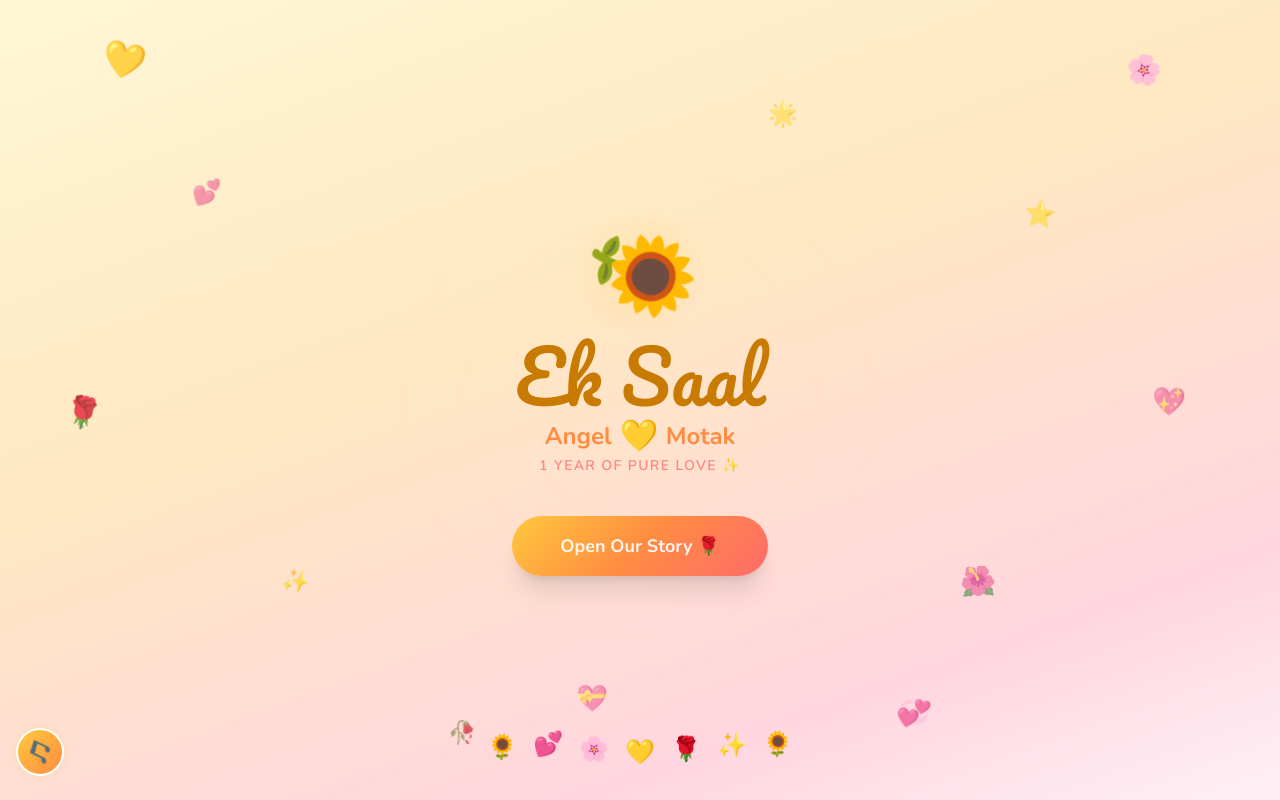
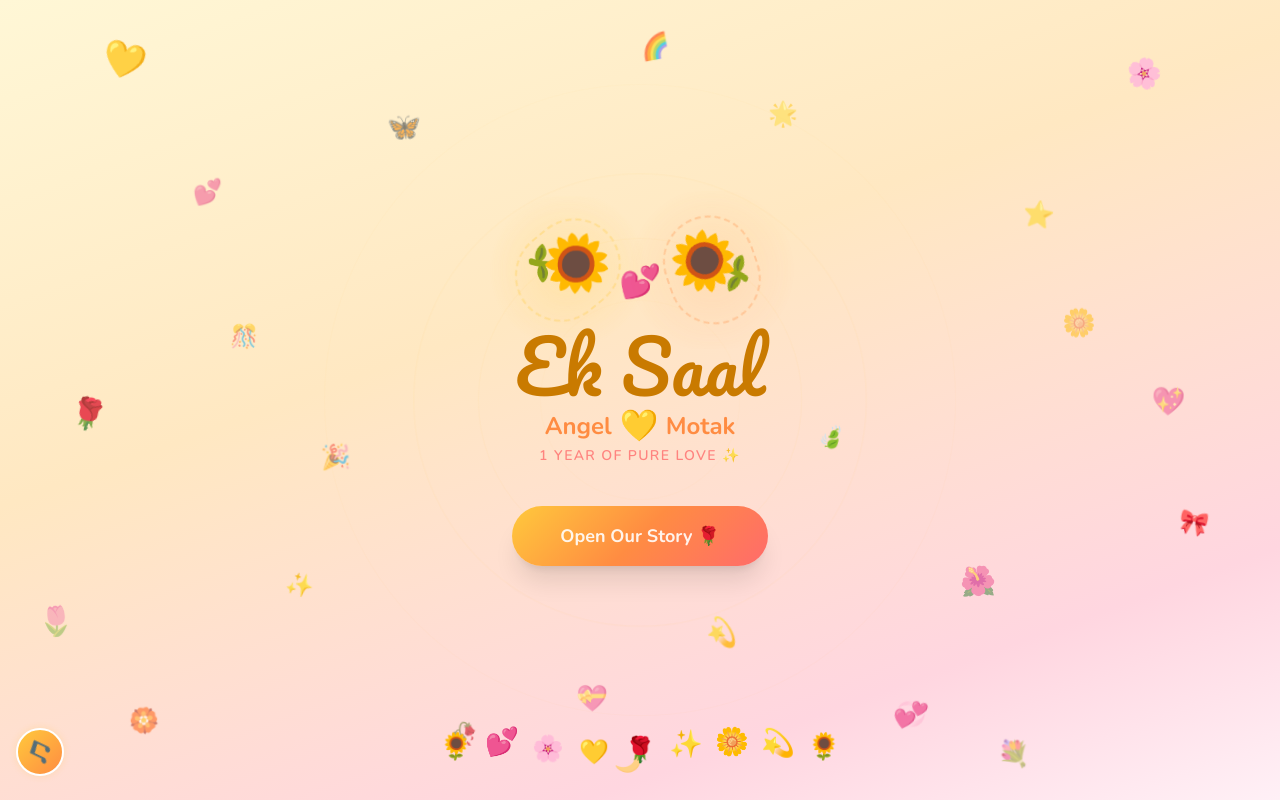
Before and after one commit to shivanshu-codex/Anniversery, a React (Vite) app: page / in a window 1280 px wide. Built offline with nearby package versions, Linux system fonts and the light colour scheme.

Commit message:
Landing: twin sunflowers with animations, more colorful flying icons

```diff
--- a/src/components/Landing.tsx
+++ b/src/components/Landing.tsx
@@ -5,68 +5,162 @@ interface LandingProps {
 }
 
 const BG_ICONS = [
-  { emoji: '💛', x: 8,  y: 6,  size: 2.2, dur: 4.1, delay: 0 },
-  { emoji: '🌸', x: 88, y: 8,  size: 1.8, dur: 3.6, delay: 0.5 },
-  { emoji: '💕', x: 15, y: 22, size: 1.5, dur: 5.0, delay: 1.0 },
-  { emoji: '⭐', x: 80, y: 25, size: 1.6, dur: 4.4, delay: 0.3 },
-  { emoji: '🌹', x: 5,  y: 50, size: 1.9, dur: 3.8, delay: 0.7 },
-  { emoji: '💖', x: 90, y: 48, size: 1.7, dur: 4.8, delay: 0.2 },
-  { emoji: '✨', x: 22, y: 72, size: 1.4, dur: 3.3, delay: 1.2 },
-  { emoji: '🌺', x: 75, y: 70, size: 1.8, dur: 4.6, delay: 0.9 },
-  { emoji: '💝', x: 45, y: 85, size: 1.6, dur: 5.2, delay: 0.4 },
-  { emoji: '🌟', x: 60, y: 12, size: 1.5, dur: 3.9, delay: 1.5 },
-  { emoji: '🥀', x: 35, y: 90, size: 1.4, dur: 4.2, delay: 0.6 },
-  { emoji: '💞', x: 70, y: 88, size: 1.7, dur: 3.7, delay: 0.8 },
+  { emoji: '💛', x: 8,  y: 6,  size: 2.2, dur: 4.1, delay: 0.0, dx:  0,   dy: -18 },
+  { emoji: '🌸', x: 88, y: 8,  size: 1.8, dur: 3.6, delay: 0.5, dx:  0,   dy: -14 },
+  { emoji: '💕', x: 15, y: 22, size: 1.5, dur: 5.0, delay: 1.0, dx:  8,   dy: -20 },
+  { emoji: '⭐', x: 80, y: 25, size: 1.6, dur: 4.4, delay: 0.3, dx: -6,   dy: -16 },
+  { emoji: '🌹', x: 5,  y: 50, size: 1.9, dur: 3.8, delay: 0.7, dx:  10,  dy: -15 },
+  { emoji: '💖', x: 90, y: 48, size: 1.7, dur: 4.8, delay: 0.2, dx: -10,  dy: -18 },
+  { emoji: '✨', x: 22, y: 72, size: 1.4, dur: 3.3, delay: 1.2, dx:  6,   dy: -12 },
+  { emoji: '🌺', x: 75, y: 70, size: 1.8, dur: 4.6, delay: 0.9, dx: -8,   dy: -16 },
+  { emoji: '💝', x: 45, y: 85, size: 1.6, dur: 5.2, delay: 0.4, dx:  4,   dy: -14 },
+  { emoji: '🌟', x: 60, y: 12, size: 1.5, dur: 3.9, delay: 1.5, dx: -4,   dy: -18 },
+  { emoji: '🥀', x: 35, y: 90, size: 1.4, dur: 4.2, delay: 0.6, dx:  8,   dy: -10 },
+  { emoji: '💞', x: 70, y: 88, size: 1.7, dur: 3.7, delay: 0.8, dx: -6,   dy: -15 },
+  { emoji: '🦋', x: 30, y: 14, size: 1.7, dur: 4.5, delay: 0.3, dx:  12,  dy: -22 },
+  { emoji: '🌈', x: 50, y: 4,  size: 1.5, dur: 5.5, delay: 1.1, dx:  0,   dy: -10 },
+  { emoji: '🎀', x: 93, y: 65, size: 1.5, dur: 3.5, delay: 0.5, dx: -12,  dy: -16 },
+  { emoji: '🌷', x: 3,  y: 75, size: 1.8, dur: 4.3, delay: 1.3, dx:  10,  dy: -14 },
+  { emoji: '💫', x: 55, y: 78, size: 1.6, dur: 3.8, delay: 0.7, dx:  6,   dy: -20 },
+  { emoji: '🎊', x: 18, y: 40, size: 1.4, dur: 4.7, delay: 0.9, dx:  8,   dy: -15 },
+  { emoji: '🌼', x: 83, y: 38, size: 1.7, dur: 5.1, delay: 0.4, dx: -10,  dy: -12 },
+  { emoji: '🍃', x: 65, y: 55, size: 1.3, dur: 3.4, delay: 0.2, dx: -14,  dy: -18 },
+  { emoji: '🎉', x: 25, y: 55, size: 1.5, dur: 4.9, delay: 1.0, dx:  10,  dy: -16 },
+  { emoji: '🌙', x: 48, y: 93, size: 1.4, dur: 4.0, delay: 1.6, dx:  0,   dy: -8  },
+  { emoji: '🏵️', x: 10, y: 88, size: 1.5, dur: 5.3, delay: 0.8, dx:  8,   dy: -12 },
+  { emoji: '💐', x: 78, y: 92, size: 1.6, dur: 4.6, delay: 1.2, dx: -8,   dy: -10 },
 ]
 
 export default function Landing({ onBegin }: LandingProps) {
   return (
-    <section className="relative min-h-screen flex flex-col items-center justify-center overflow-hidden px-6"
+    <section
+      className="relative min-h-screen flex flex-col items-center justify-center overflow-hidden px-6"
       style={{ background: 'linear-gradient(160deg, #fff7d6 0%, #ffe8c2 40%, #ffd6e0 80%, #fff0f6 100%)' }}
     >
       {/* Pulsing background rings */}
-      {[0, 1, 2].map((i) => (
+      {[0, 1, 2, 3].map((i) => (
         <motion.div
           key={i}
           className="absolute rounded-full border border-sunflower/20 pointer-events-none"
-          style={{ width: 220 + i * 120, height: 220 + i * 120 }}
-          animate={{ scale: [1, 1.12, 1], opacity: [0.3, 0.1, 0.3] }}
-          transition={{ duration: 3.5 + i * 0.8, repeat: Infinity, delay: i * 0.6 }}
+          style={{ width: 180 + i * 130, height: 180 + i * 130 }}
+          animate={{ scale: [1, 1.14, 1], opacity: [0.35, 0.08, 0.35] }}
+          transition={{ duration: 3.5 + i * 0.8, repeat: Infinity, delay: i * 0.7 }}
         />
       ))}
 
-      {/* Floating background icons */}
+      {/* Flying background icons */}
       {BG_ICONS.map((icon, i) => (
         <motion.div
           key={i}
           className="absolute select-none pointer-events-none"
           style={{ left: `${icon.x}%`, top: `${icon.y}%`, fontSize: `${icon.size}rem` }}
-          animate={{ y: [0, -18, 0], rotate: [0, 12, -12, 0], opacity: [0.55, 0.95, 0.55] }}
+          animate={{
+            x: [0, icon.dx, 0],
+            y: [0, icon.dy, 0],
+            rotate: [0, 15, -15, 0],
+            opacity: [0.5, 1, 0.5],
+          }}
           transition={{ duration: icon.dur, repeat: Infinity, delay: icon.delay, ease: 'easeInOut' }}
         >
           {icon.emoji}
         </motion.div>
       ))}
 
-      {/* Central sunflower — spinning with glow */}
+      {/* Twin sunflowers */}
       <motion.div
-        className="relative mb-5 select-none"
-        initial={{ scale: 0, rotate: -180 }}
-        animate={{ scale: 1, rotate: 0 }}
-        transition={{ type: 'spring', stiffness: 120, damping: 10, delay: 0.1 }}
+        className="relative flex items-end gap-3 mb-6 select-none"
+        initial={{ opacity: 0 }}
+        animate={{ opacity: 1 }}
+        transition={{ delay: 0.1 }}
       >
+        {/* Left sunflower */}
         <motion.div
-          className="absolute inset-0 rounded-full"
-          style={{ background: 'radial-gradient(circle, rgba(255,201,60,0.5) 0%, transparent 70%)' }}
-          animate={{ scale: [1, 1.4, 1], opacity: [0.6, 0.2, 0.6] }}
-          transition={{ duration: 2.5, repeat: Infinity }}
-        />
+          className="relative"
+          initial={{ scale: 0, x: -80, rotate: -180 }}
+          animate={{ scale: 1, x: 0, rotate: 0 }}
+          transition={{ type: 'spring', stiffness: 90, damping: 12, delay: 0.15 }}
+        >
+          {/* Glow — golden */}
+          <motion.div
+            className="absolute rounded-full pointer-events-none"
+            style={{
+              inset: '-18px',
+              background: 'radial-gradient(circle, rgba(255,201,60,0.55) 0%, transparent 70%)',
+            }}
+            animate={{ scale: [1, 1.5, 1], opacity: [0.8, 0.2, 0.8] }}
+            transition={{ duration: 2.4, repeat: Infinity }}
+          />
+          {/* Outer spin ring */}
+          <motion.div
+            className="absolute rounded-full border-2 border-dashed border-sunflower/30 pointer-events-none"
+            style={{ inset: '-10px' }}
+            animate={{ rotate: 360 }}
+            transition={{ duration: 14, repeat: Infinity, ease: 'linear' }}
+          />
+          {/* Bounce wrapper */}
+          <motion.div
+            animate={{ y: [0, -10, 0] }}
+            transition={{ duration: 3.2, repeat: Infinity, ease: 'easeInOut' }}
+          >
+            {/* Rotating sunflower */}
+            <motion.span
+              className="text-7xl block"
+              animate={{ rotate: 360 }}
+              transition={{ duration: 22, repeat: Infinity, ease: 'linear' }}
+            >
+              🌻
+            </motion.span>
+          </motion.div>
+        </motion.div>
+
+        {/* Centre sparkle */}
         <motion.div
-          className="text-8xl relative z-10"
-          animate={{ rotate: 360 }}
-          transition={{ duration: 18, repeat: Infinity, ease: 'linear' }}
+          className="text-2xl mb-2"
+          initial={{ scale: 0, opacity: 0 }}
+          animate={{ scale: [1, 1.4, 1], opacity: [0.8, 1, 0.8], rotate: [0, 20, -20, 0] }}
+          transition={{ duration: 2, repeat: Infinity, delay: 0.6 }}
         >
-          🌻
+          💕
+        </motion.div>
+
+        {/* Right sunflower */}
+        <motion.div
+          className="relative"
+          initial={{ scale: 0, x: 80, rotate: 180 }}
+          animate={{ scale: 1, x: 0, rotate: 0 }}
+          transition={{ type: 'spring', stiffness: 90, damping: 12, delay: 0.25 }}
+        >
+          {/* Glow — warm orange */}
+          <motion.div
+            className="absolute rounded-full pointer-events-none"
+            style={{
+              inset: '-18px',
+              background: 'radial-gradient(circle, rgba(255,140,66,0.5) 0%, transparent 70%)',
+            }}
+            animate={{ scale: [1, 1.5, 1], opacity: [0.8, 0.2, 0.8] }}
+            transition={{ duration: 3.0, repeat: Infinity, delay: 0.9 }}
+          />
+          {/* Outer spin ring — counter */}
+          <motion.div
+            className="absolute rounded-full border-2 border-dashed border-warmOrange/30 pointer-events-none"
+            style={{ inset: '-10px' }}
+            animate={{ rotate: -360 }}
+            transition={{ duration: 18, repeat: Infinity, ease: 'linear' }}
+          />
+          {/* Bounce wrapper — offset phase */}
+          <motion.div
+            animate={{ y: [0, -10, 0] }}
+            transition={{ duration: 3.8, repeat: Infinity, ease: 'easeInOut', delay: 0.6 }}
+          >
+            {/* Counter-rotating sunflower */}
+            <motion.span
+              className="text-7xl block"
+              animate={{ rotate: -360 }}
+              transition={{ duration: 28, repeat: Infinity, ease: 'linear' }}
+            >
+              🌻
+            </motion.span>
+          </motion.div>
         </motion.div>
       </motion.div>
 
@@ -76,17 +170,17 @@ export default function Landing({ onBegin }: LandingProps) {
         style={{ color: '#c97a00' }}
         initial={{ opacity: 0, y: 40, scale: 0.8 }}
         animate={{ opacity: 1, y: 0, scale: 1 }}
-        transition={{ duration: 0.9, delay: 0.3, type: 'spring' }}
+        transition={{ duration: 0.9, delay: 0.4, type: 'spring' }}
       >
         Ek Saal
       </motion.h1>
 
-      {/* Names with heart between */}
+      {/* Names with heart */}
       <motion.div
         className="flex items-center gap-3 mb-1"
         initial={{ opacity: 0, y: 20 }}
         animate={{ opacity: 1, y: 0 }}
-        transition={{ duration: 0.7, delay: 0.6 }}
+        transition={{ duration: 0.7, delay: 0.65 }}
       >
         <span className="font-body text-2xl font-bold text-warmOrange">Angel</span>
         <motion.span
@@ -99,7 +193,7 @@ export default function Landing({ onBegin }: LandingProps) {
         <span className="font-body text-2xl font-bold text-warmOrange">Motak</span>
       </motion.div>
 
-      {/* Romantic subtitle */}
+      {/* Subtitle */}
       <motion.p
         className="font-body text-sm text-coral/80 font-semibold tracking-widest uppercase mb-10"
         initial={{ opacity: 0 }}
@@ -109,7 +203,7 @@ export default function Landing({ onBegin }: LandingProps) {
         1 Year of Pure Love ✨
       </motion.p>
 
-      {/* CTA Button with shimmer */}
+      {/* CTA Button */}
       <motion.button
         onClick={onBegin}
         className="relative font-body font-bold text-lg px-12 py-4 rounded-full text-white shadow-xl select-none overflow-hidden"
@@ -120,7 +214,6 @@ export default function Landing({ onBegin }: LandingProps) {
         whileHover={{ scale: 1.08, boxShadow: '0 20px 50px rgba(255,140,66,0.55)' }}
         whileTap={{ scale: 0.94 }}
       >
-        {/* Shimmer overlay */}
         <motion.div
           className="absolute inset-0 opacity-30"
           style={{ background: 'linear-gradient(90deg, transparent 0%, white 50%, transparent 100%)' }}
@@ -143,11 +236,11 @@ export default function Landing({ onBegin }: LandingProps) {
         animate={{ opacity: 1, y: 0 }}
         transition={{ delay: 1.4 }}
       >
-        {['🌻', '💕', '🌸', '💛', '🌹', '✨', '🌻'].map((e, i) => (
+        {['🌻', '💕', '🌸', '💛', '🌹', '✨', '🌼', '💫', '🌻'].map((e, i) => (
           <motion.span
             key={i}
-            animate={{ y: [0, -8, 0] }}
-            transition={{ duration: 2 + i * 0.15, repeat: Infinity, delay: i * 0.2, ease: 'easeInOut' }}
+            animate={{ y: [0, -10, 0], scale: [1, 1.15, 1] }}
+            transition={{ duration: 2 + i * 0.15, repeat: Infinity, delay: i * 0.18, ease: 'easeInOut' }}
           >
             {e}
           </motion.span>
```
